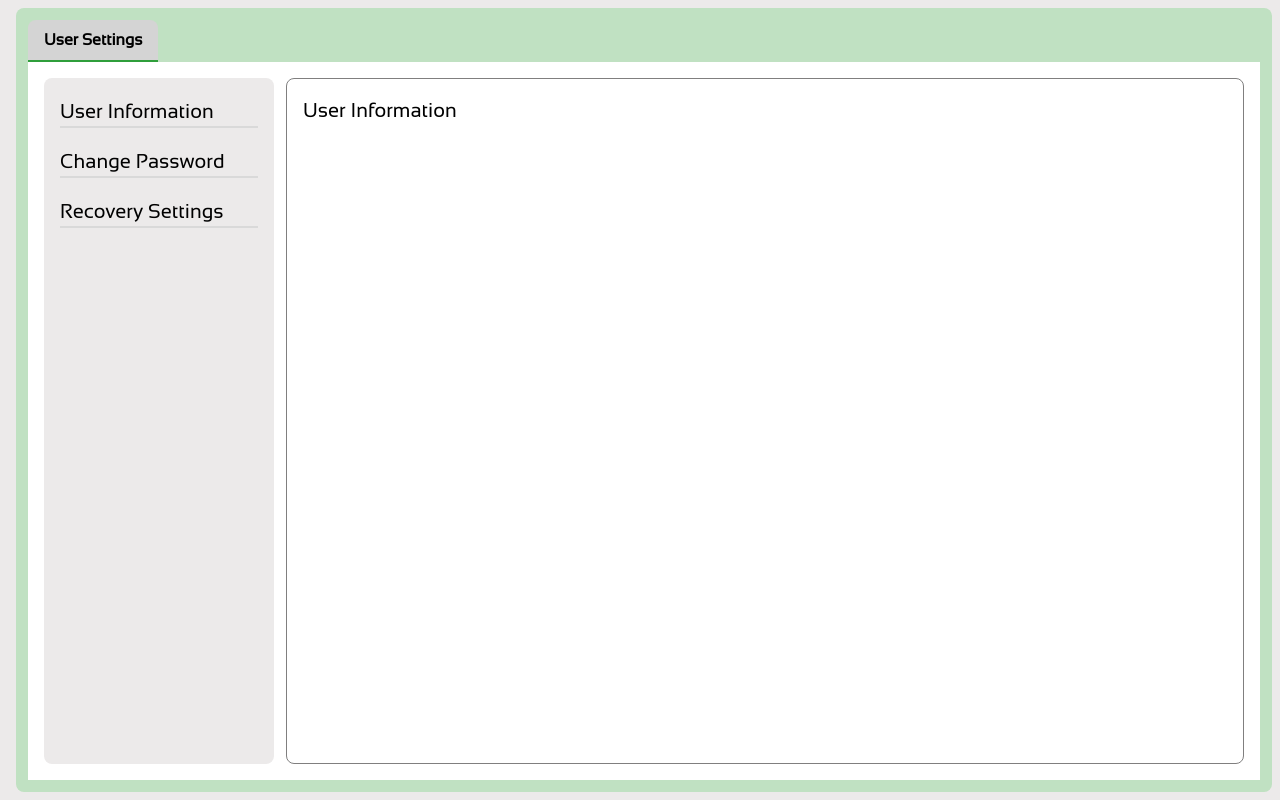
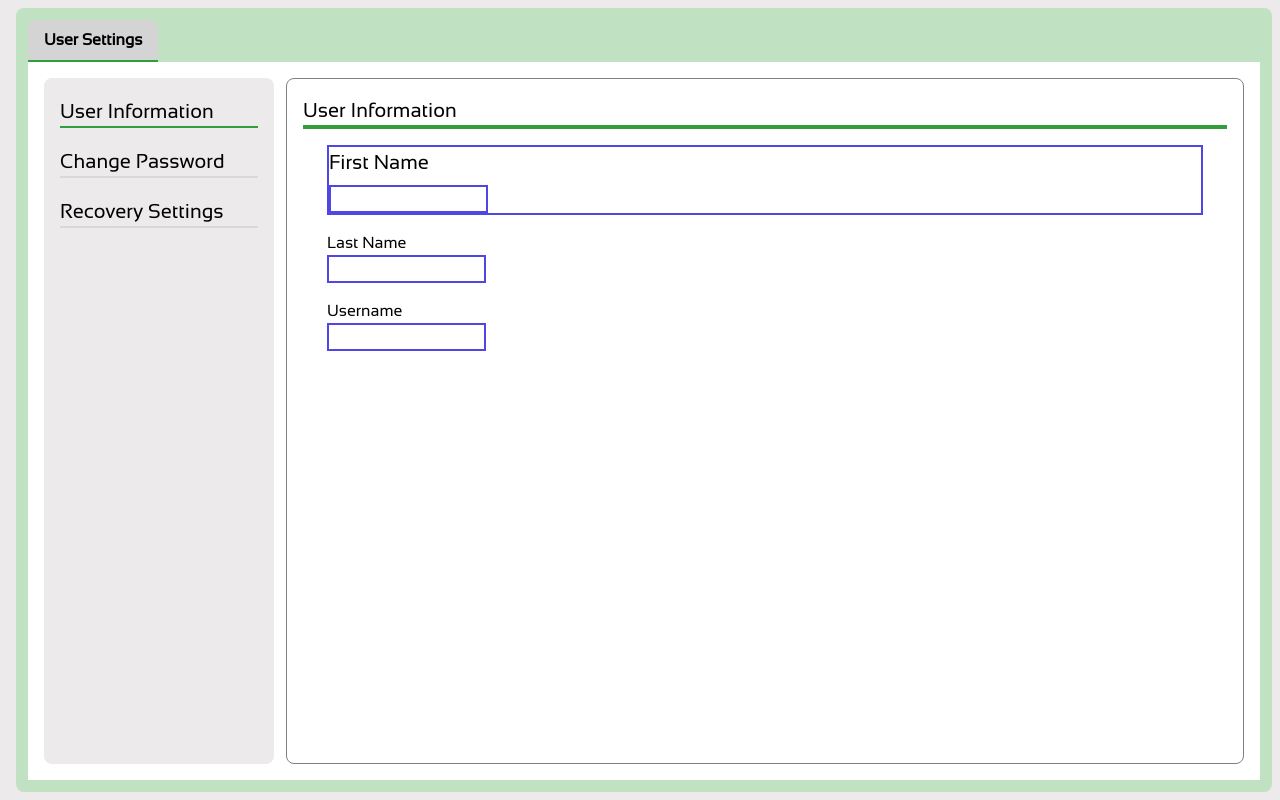
Before and after one commit to whoisbel/M-and-S-Inventory-Management, a Next.js app: page /user_settings/settings/user_info in a window 1280 px wide. Built offline with nearby package versions, Linux system fonts and the light colour scheme; no server answers.

Commit message:
started user settings

```diff
--- a/app/user_settings/settings/user_info/page.tsx
+++ b/app/user_settings/settings/user_info/page.tsx
@@ -1,11 +1,27 @@
+import { Textfield } from "@/components"
 
 
 const UserInfo = () => {
     return (
       <div className='ml-3 pt-4 px-4 max-h-[750px] h-full w-full border border-add-minus rounded-lg'>
-      <div className=" flex flex-col">
-       <span className="text-[20px] bold">
+      <div className=" flex flex-col border-b-4 border-primary-color">
+       <span className="text-[20px]">
           User Information</span>
+      </div>
+      <div className="mx-6 my-4 flex flex-col space-y-4 ">
+        <div className="flex flex-col space-y-2 out">
+          <span className="text-[20px] bold">First Name</span>
+          <Textfield/>
+        </div>
+        <div>
+          <span>Last Name</span>
+          <Textfield/>
+        </div>
+        <div>
+          <span>Username</span>
+          <Textfield/>
+        </div>
+
       </div>
      </div>
     )
--- a/components/Sidepanel.tsx
+++ b/components/Sidepanel.tsx
@@ -203,16 +203,16 @@ const Sidepanel = ({ user }: User) => {
         </Link>
         <Link
           className={`${
-            pathname == "/user_settings"
+            pathname.includes("/user_settings/")
               ? " bg-main-background text-letters-color"
               : " bg-primary-color"
           } sidepanel_link h-[75px]`}
-          href="/user_settings/"
+          href="/user_settings/settings/user_info/"
         >
           <div className="set_icon">
             <IoMdSettings
               className={
-                pathname == "/user_settings/"
+                pathname.includes("/user_settings/")
                   ? "text-primary-color w-[35px] h-[35px]"
                   : "text-main-background w-[35px] h-[35px]"
               }
@@ -221,7 +221,7 @@ const Sidepanel = ({ user }: User) => {
 
           <span
             className={
-              pathname == "/user_settings"
+              pathname.includes("/user_settings/")
                 ? "text-letters-color lg:inline hidden"
                 : "text-main-background lg:inline hidden"
             }
--- a/components/SubSidepanel.tsx
+++ b/components/SubSidepanel.tsx
@@ -64,34 +64,34 @@ const SubSidepanel = () => {
           </>
         )}
         {/* users settings here*/}
-        {pathname.includes("/user_settings") && <>
+        {pathname.includes("/user_settings/settings") && <>
         <Link
             className={`${
-              pathname == "/user_settings/user_info"
+              pathname == "/user_settings/settings/user_info"
               ? " border-b-primary-color"
               : "border-b-accent-gray "
             } h-[50px] border-b-2 pb-0 flex items-end `}
-            href= "/admin_mngt/user_settings/user_info"
+            href= "/user_settings/settings/user_info"
           >
             User Information
           </Link>
           <Link
             className={`${
-              pathname == "/user_settings/change_password"
+              pathname == "/user_settings/settings/change_password"
               ? "border-b-primary-color"
               : "border-b-accent-gray "
             } h-[50px] border-b-2 pb-0 flex items-end`}
-            href="/admin_mngt/user_settings/change_password"
+            href="/user_settings/settings/change_password"
           >
             Change Password
           </Link>
           <Link
             className={`${
-              pathname == "/user_settings/recovery"
+              pathname == "/user_settings/settings/recovery"
               ? "border-b-primary-color"
               : "border-b-accent-gray "
             } h-[50px] border-b-2 pb-0 flex items-end`}
-            href="/admin_mngt/user_settings/recovery"
+            href="/user_settings/settings/recovery"
           >
             Recovery Settings
           </Link>
--- /dev/null
+++ b/components/Textfield.tsx
@@ -0,0 +1,13 @@
+
+
+const Textfield = () => {
+  return (
+    <div>
+        <input type="text"
+        name="field"
+        className="out" />
+    </div>
+  )
+}
+
+export default Textfield
--- a/components/index.ts
+++ b/components/index.ts
@@ -15,7 +15,7 @@ import InventoryUpdateForm from "./inventory/inventory/InventoryUpdateForm";
 import SortModal from "./inventory/inventory/SortModal";
 import StockoutModal from "./inventory/inventory/StockoutModal";
 import StockoutForm from "./inventory/stockout/StockoutForm";
-
+import Textfield from "./Textfield";
 import SearchBar from "./SearchBar";
 import AddNewButton from "./buttons/AddNewButton";
 import CreateNewButton from "./buttons/CreateNewButton";
@@ -47,4 +47,5 @@ export {
   RedButton,
   AdminTable,
   GreenButton,
+  Textfield
 };
```
Also changed, not shown: app/user_settings/settings/pages.tsx (added).
